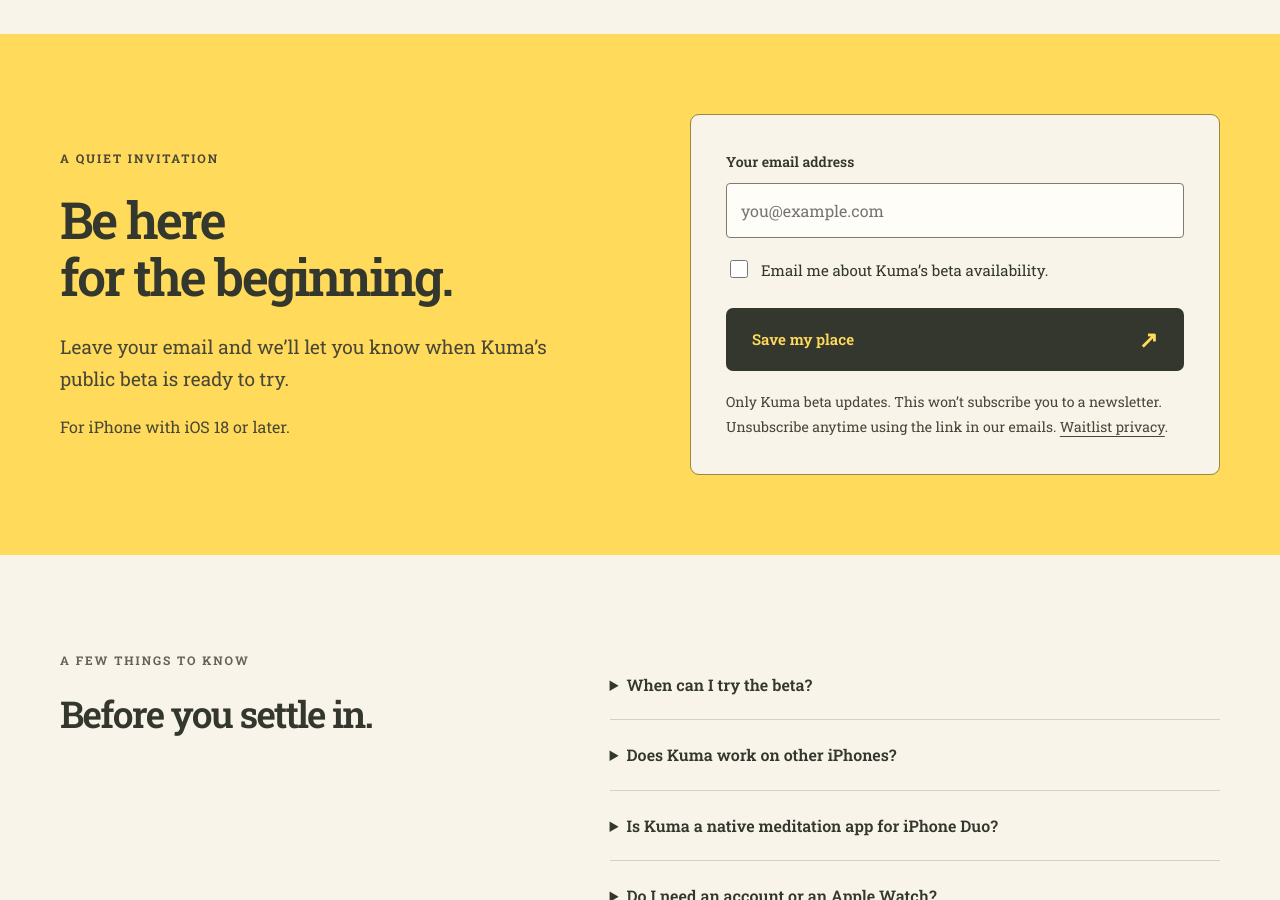
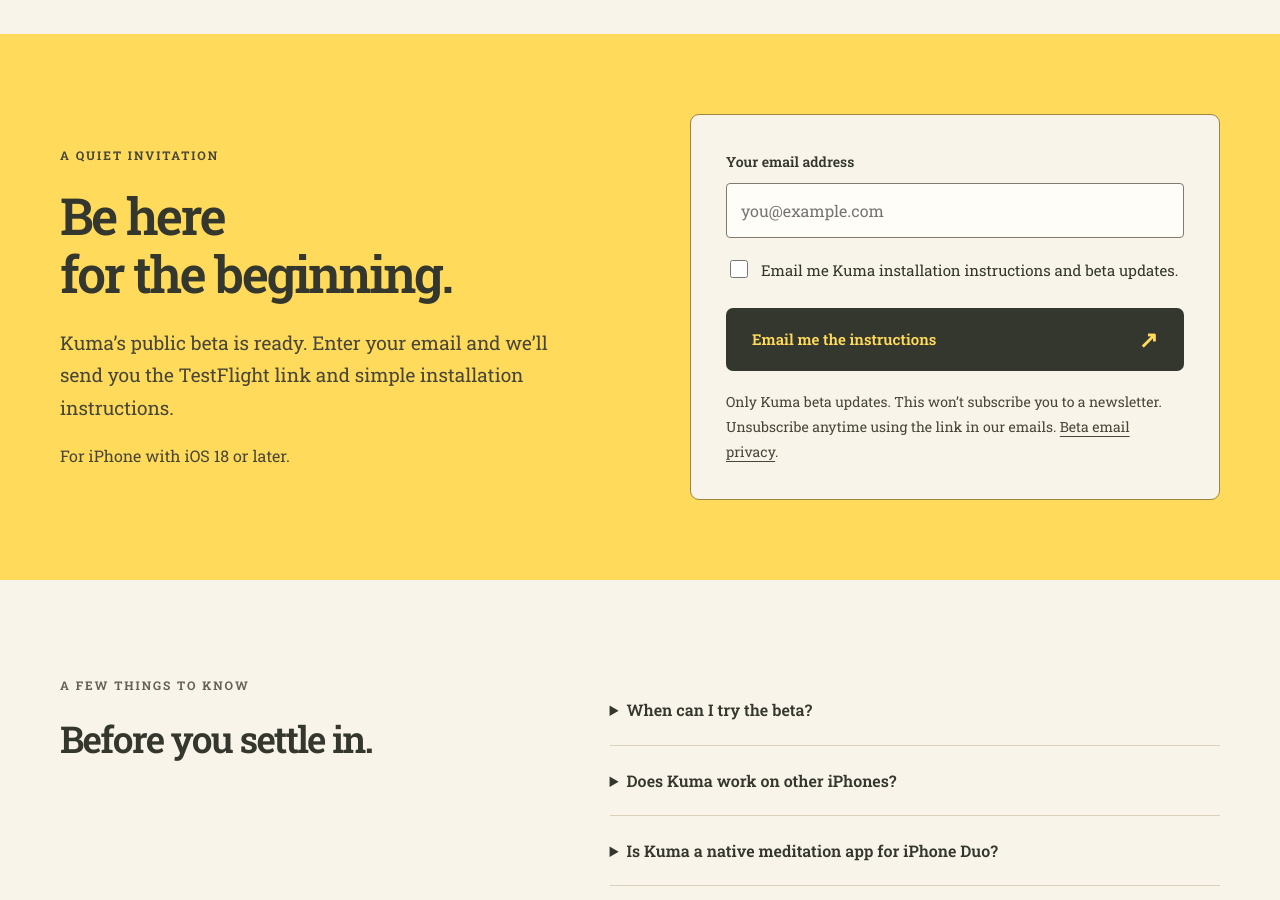
Before and after one commit to codestin/christinweb, a Jekyll site: the page built from _pages/kuma/index.md, in a window 1280 px wide and 900 px high, scrolled down 4625 px. Built offline with Jekyll 4.4.1, drawn with Linux system fonts in a browser that asks for light colours; some of the changed text lies outside the part shown.

Commit message:
Send Kuma TestFlight installation instructions from Kuma domain

```diff
--- a/_includes/kuma-schema.json
+++ b/_includes/kuma-schema.json
@@ -6,7 +6,7 @@
       "@id": "https://christinchong.com/kuma/#webpage",
       "url": "https://christinchong.com/kuma/",
       "name": "Native Meditation App for iPhone & iPhone Duo · Kuma",
-      "description": "Kuma is a native meditation app for iPhone and iPhone Duo, with a fold-aware timer, widgets, Apple Watch support, and an offline guide. Join the beta waitlist.",
+      "description": "Kuma is a native meditation app for iPhone and iPhone Duo, with a fold-aware timer, widgets, Apple Watch support, and an offline guide. Get installation instructions for the TestFlight beta.",
       "inLanguage": "en",
       "mainEntity": {
         "@id": "https://christinchong.com/kuma/#app"
@@ -25,7 +25,7 @@
       "url": "https://christinchong.com/kuma/",
       "applicationCategory": "LifestyleApplication",
       "operatingSystem": "iOS 18 or later",
-      "description": "Kuma is a native SwiftUI meditation app for iPhone and iPhone Duo, with fold-aware meditation and reflection layouts on iOS 27.1 or later. Public beta in preparation; email waitlist open. Solo practice needs no account.",
+      "description": "Kuma is a native SwiftUI meditation app for iPhone and iPhone Duo, with fold-aware meditation and reflection layouts on iOS 27.1 or later. Public beta available on TestFlight; installation instructions by email. Solo practice needs no account.",
       "image": "https://christinchong.com/assets/kuma/social-preview-v8.jpg",
       "screenshot": [
         "https://christinchong.com/assets/kuma/meditate.webp",
@@ -91,7 +91,7 @@
           "name": "Is Kuma a native meditation app for iPhone Duo?",
           "acceptedAnswer": {
             "@type": "Answer",
-            "text": "Yes. Kuma is built with SwiftUI and includes fold-aware meditation and reflection layouts for iPhone Duo on iOS 27.1 or later. The timer and practice controls adapt to the inner display while compact iPhones keep a single-column layout. Duo layouts have been checked in the simulator; physical-device validation is pending. The public beta is in preparation."
+            "text": "Yes. Kuma is built with SwiftUI and includes fold-aware meditation and reflection layouts for iPhone Duo on iOS 27.1 or later. The timer and practice controls adapt to the inner display while compact iPhones keep a single-column layout. Duo layouts have been checked in the simulator; physical-device validation is pending. The public beta is available on TestFlight."
           }
         },
         {
@@ -123,7 +123,7 @@
           "name": "When can I try the beta?",
           "acceptedAnswer": {
             "@type": "Answer",
-            "text": "The public TestFlight beta is being prepared. Join the email list above and we’ll send the installation details when external testing is available. Signing up does not install the app or guarantee a release date."
+            "text": "You can try Kuma now through Apple’s TestFlight app. Enter your email above and we’ll send you the link and installation instructions. You install TestFlight and Kuma yourself using the links in the email."
           }
         },
         {
--- a/_pages/kuma/index.md
+++ b/_pages/kuma/index.md
@@ -2,13 +2,13 @@
 layout: kuma
 title: A little room for being here
 seo_title: Native Meditation App for iPhone & iPhone Duo
-description: Kuma is a native meditation app for iPhone and iPhone Duo, with a fold-aware timer, widgets, Apple Watch support, and an offline guide. Join the beta waitlist.
+description: Kuma is a native meditation app for iPhone and iPhone Duo, with a fold-aware timer, widgets, Apple Watch support, and an offline guide. Get installation instructions for the TestFlight beta.
 social_title: Kuma — a free meditation timer for iPhone
-social_description: Make a little room for yourself. A quiet timer, a gentle bell, and Kuma for company. Join the beta waitlist.
+social_description: Make a little room for yourself. A quiet timer, a gentle bell, and Kuma for company. Get installation instructions for the TestFlight beta.
 permalink: /kuma/
 ---
 <section class="hero wrap">
-<div class="hero-copy"><p class="eyebrow">A native meditation app for iPhone &amp; iPhone Duo</p><h1>A little room<br>for <em>being here.</em></h1><p class="intro">Meet Kuma. A gentle meditation timer that helps you return to your own practice, one quiet moment at a time.</p><a class="button" href="#beta">Let me know when it’s ready <span aria-hidden="true">↗</span></a><p class="fine">Made for iPhone · Duo native · Beta coming soon</p></div>
+<div class="hero-copy"><p class="eyebrow">A native meditation app for iPhone &amp; iPhone Duo</p><h1>A little room<br>for <em>being here.</em></h1><p class="intro">Meet Kuma. A gentle meditation timer that helps you return to your own practice, one quiet moment at a time.</p><a class="button" href="#beta">Send me installation instructions <span aria-hidden="true">↗</span></a><p class="fine">Made for iPhone · Duo native · Now on TestFlight</p></div>
 <figure class="hero-art"><img src="/assets/kuma/kuma-recessed-arch.png" alt="Kuma, a round bear with an ensō on his belly, resting on a golden cushion" width="1254" height="1254" fetchpriority="high"></figure>
 </section>
 <section id="practice" class="wrap section">
@@ -88,10 +88,10 @@
 
   </div>
 </section>
-<section class="signup" id="beta"><div class="wrap signup-grid"><div><p class="eyebrow">A quiet invitation</p><h2>Be here<br>for the beginning.</h2><p class="intro">Leave your email and we’ll let you know when Kuma’s public beta is ready to try.</p><p>For iPhone with iOS 18 or later.</p></div><div class="signup-form"><form name="kuma-beta" method="POST" action="/.netlify/functions/kuma-beta"><p hidden><label>Leave this empty <input name="bot-field" tabindex="-1" autocomplete="off"></label></p><label for="email">Your email address</label><input id="email" name="email" type="email" autocomplete="email" placeholder="you@example.com" maxlength="254" required aria-describedby="signup-privacy"><label class="consent"><input name="beta-consent" type="checkbox" value="yes" required><span>Email me about Kuma’s beta availability.</span></label><button class="button" type="submit">Save my place <span aria-hidden="true">↗</span></button><p class="fine" id="signup-privacy">Only Kuma beta updates. This won’t subscribe you to a newsletter. Unsubscribe anytime using the link in our emails. <a href="/kuma/privacy/#beta-waitlist">Waitlist privacy</a>.</p></form></div></div></section>
-<section class="wrap section faq" id="questions"><div><p class="eyebrow">A few things to know</p><h2>Before you settle in.</h2></div><div><details><summary>When can I try the beta?</summary><p>The public TestFlight beta is being prepared. Join the email list above and we’ll send the installation details when external testing is available.</p></details>
+<section class="signup" id="beta"><div class="wrap signup-grid"><div><p class="eyebrow">A quiet invitation</p><h2>Be here<br>for the beginning.</h2><p class="intro">Kuma’s public beta is ready. Enter your email and we’ll send you the TestFlight link and simple installation instructions.</p><p>For iPhone with iOS 18 or later.</p></div><div class="signup-form"><form name="kuma-beta" method="POST" action="/.netlify/functions/kuma-beta"><p hidden><label>Leave this empty <input name="bot-field" tabindex="-1" autocomplete="off"></label></p><label for="email">Your email address</label><input id="email" name="email" type="email" autocomplete="email" placeholder="you@example.com" maxlength="254" required aria-describedby="signup-privacy"><label class="consent"><input name="beta-consent" type="checkbox" value="yes" required><span>Email me Kuma installation instructions and beta updates.</span></label><button class="button" type="submit">Email me the instructions <span aria-hidden="true">↗</span></button><p class="fine" id="signup-privacy">Only Kuma beta updates. This won’t subscribe you to a newsletter. Unsubscribe anytime using the link in our emails. <a href="/kuma/privacy/#beta-waitlist">Beta email privacy</a>.</p></form></div></div></section>
+<section class="wrap section faq" id="questions"><div><p class="eyebrow">A few things to know</p><h2>Before you settle in.</h2></div><div><details><summary>When can I try the beta?</summary><p>You can try Kuma now through Apple’s TestFlight app. Enter your email above and we’ll send you the link and installation instructions.</p></details>
 <details><summary>Does Kuma work on other iPhones?</summary><p>Yes. Kuma supports iPhone with iOS 18 or later. The fold-aware Duo layout requires iOS 27.1 or later, but the meditation timer, personal practice log, offline written guide, and widgets are also available on supported compact iPhones.</p></details>
-<details><summary>Is Kuma a native meditation app for iPhone Duo?</summary><p>Yes. Kuma is built with SwiftUI and includes fold-aware meditation and reflection layouts for iPhone Duo on iOS 27.1 or later. The timer and practice controls adapt to the inner display while compact iPhones keep a single-column layout. The public beta is in preparation.</p></details>
+<details><summary>Is Kuma a native meditation app for iPhone Duo?</summary><p>Yes. Kuma is built with SwiftUI and includes fold-aware meditation and reflection layouts for iPhone Duo on iOS 27.1 or later. The timer and practice controls adapt to the inner display while compact iPhones keep a single-column layout. The public beta is available on TestFlight.</p></details>
 <details><summary>Do I need an account or an Apple Watch?</summary><p>Neither. Solo practice works without signing in. Cloud backup and Apple Health are optional, and you can use Kuma entirely on your iPhone. The optional Watch companion requires watchOS 11 or later.</p></details>
 <details><summary>How do I connect Apple Watch and Apple Health?</summary><p>Install Kuma on your paired Apple Watch. In Kuma’s Settings → Apple Health, choose Save to Mindful Minutes, Heart rate reports, and Measure on Apple Watch as you prefer, then approve the relevant permissions. With Watch measurement enabled, starting a meditation on iPhone can launch recording on your nearby Watch. You can also begin directly on the Watch.</p><p>Requires iOS 18 or later and, for the Watch companion, watchOS 11 or later. Health readings may take time to sync and depend on available sensor data. Kuma shows recorded information; it does not interpret your heart rate medically or grade the quality of your meditation.</p></details>
 <details><summary>How do I add a Kuma widget?</summary><p>Once you have Kuma installed, touch and hold your iPhone’s Home Screen, choose Edit → Add Widget, and search for Kuma. Pick a small or medium widget. In Kuma, open Settings → Widget appearance to choose Sunshine, Night Gold, or Match System. iOS controls when widgets refresh.</p></details>
--- a/_pages/kuma/thanks.html
+++ b/_pages/kuma/thanks.html
@@ -4,4 +4,4 @@
 description: Your Kuma beta signup has been received.
 permalink: /kuma/thanks/
 ---
-<section class="wrap section thanks"><p class="eyebrow">Kuma beta list</p><h1>You’re on the list.</h1><p class="intro">Thanks for making a little room for Kuma. We’ll email you when the public beta is ready to try.</p><p>A confirmation email is on its way, with an unsubscribe link if you change your mind. If it doesn’t arrive, check your spam folder.</p><a class="button" href="/kuma/">Back to Kuma <span aria-hidden="true">↗</span></a></section>
+<section class="wrap section thanks"><p class="eyebrow">Kuma on TestFlight</p><h1>Check your inbox.</h1><p class="intro">Your Kuma installation instructions are on their way.</p><p>Look for an email from Kuma at kuma@kumatimer.com. If it doesn’t arrive in a few minutes, check your spam folder. You can also install now: open the link on your iPhone, install Apple’s free TestFlight app if needed, then tap Accept and Install for Kuma.</p><a class="button" href="https://testflight.apple.com/join/4cvCeECw">Install Kuma on TestFlight <span aria-hidden="true">↗</span></a></section>
```
Also changed, not shown: _pages/kuma/privacy.md (+5 -3 lines), docs/email/kuma-beta-welcome.html (+1 -1 lines), docs/kuma-website.md (+7 -1 lines), netlify/functions/kuma-beta.mjs (+4 -4 lines), tests/kuma-beta.test.mjs (+10 -3 lines).
